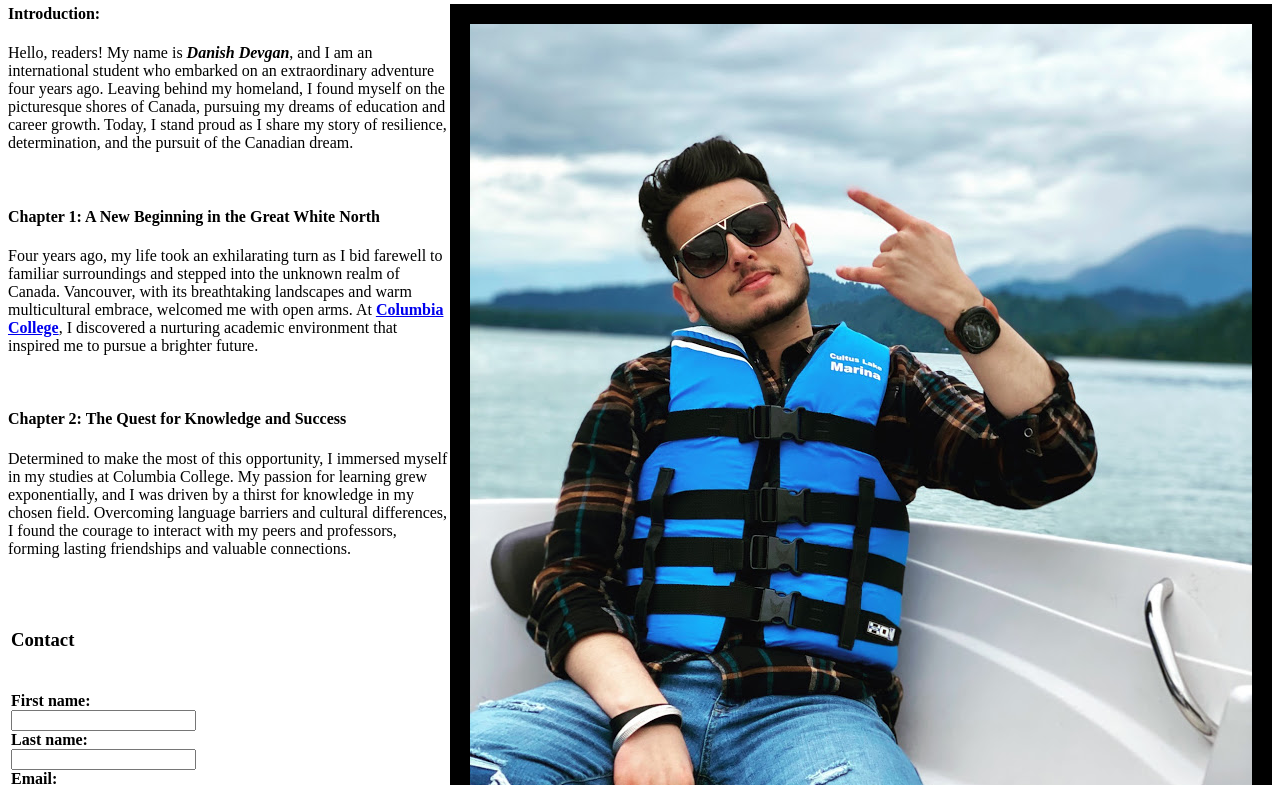
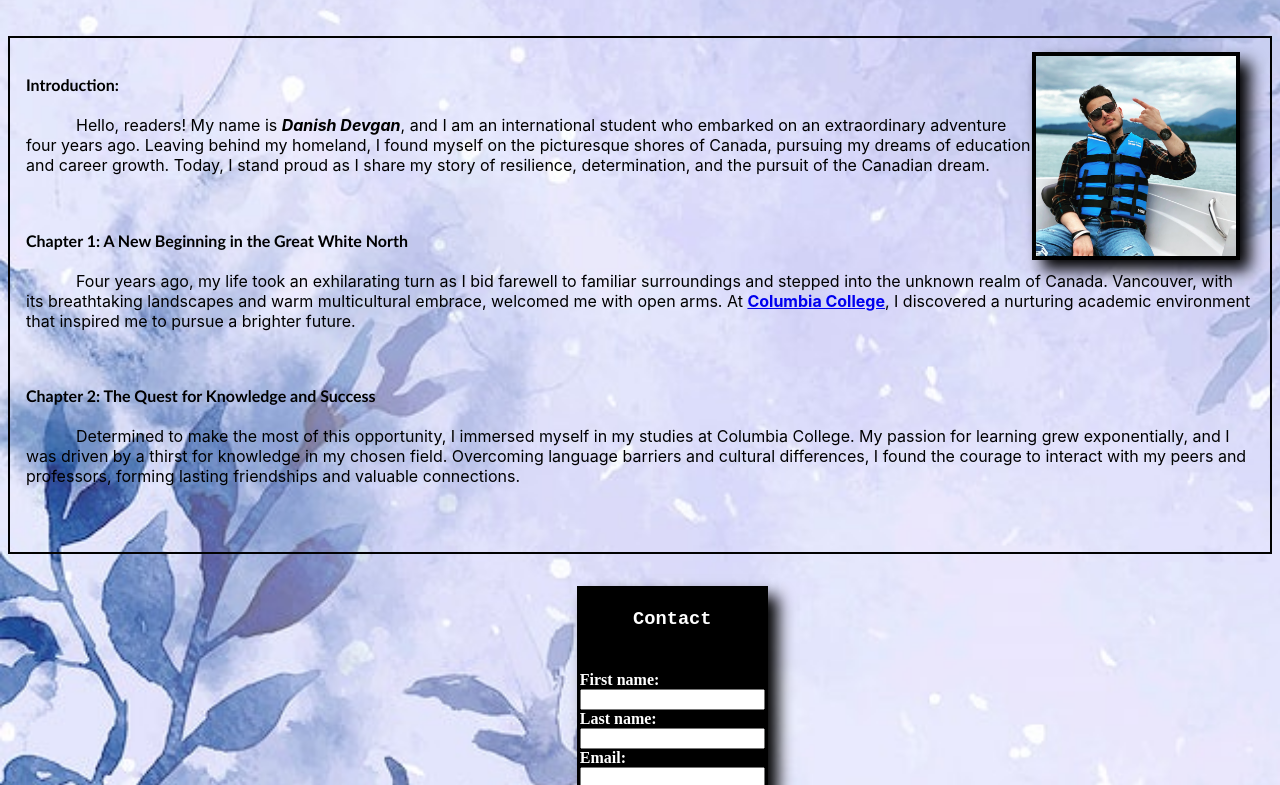
Before and after one commit to danishdevgn/Project5, a plain HTML site: page index.html in a window 1280 px wide. Shown: the part 89-874 px from the top of the page. Drawn offline with Linux system fonts and the light colour scheme.

Commit message:
first commit

```diff
--- a/css.css
+++ b/css/style.css
@@ -1,14 +1,14 @@
 img{
     width: 200px;
-    border: 4px solid; /* Add a border style, such as "solid" */
+    border: 4px solid;
     box-shadow: 10px 10px 15px black;
     margin-top: 2rem;
     margin-right: 1rem;
     animation-timing-function: ease-in;
 }
 body{
-    background-image: url("background.jpg");
-    background-repeat: no-repeat; /* Change "no" to "no-repeat" */
+    background-image: url("../img/background.jpg");
+    background-repeat: no-repeat;
     background-size: cover;
 }
 h3{
@@ -21,8 +21,6 @@ h3{
 table{
     background-color: black;
     color: white;
-    /* align: center; - this is not a valid CSS property */
-    /* position: bottom; - this is not a valid value for position property */
     margin-left: 45%;
     box-shadow: 10px 10px 15px black;
 }
--- a/index.html
+++ b/index.html
@@ -7,7 +7,7 @@
       My Personal Website
     </title>
     <link rel="icon" type="image/x-icon" href="https://cdn-icons-png.flaticon.com/128/9436/9436966.png">
-    <link rel="stylesheet" href="style.css">
+    <link rel="stylesheet" href="css/style.css">
 </head>
 <body>
 
@@ -17,7 +17,7 @@
         <h2>Danish Devgan</h2>
     </header>
     <aside class="grid-item aside-two">
-       <img src="danish.jpg" alt="image" align="right" border="20px">
+       <img src="img/danish.jpg" alt="image" align="right" border="20px">
     </aside>
     <aside class="grid-item aside-one">
         <h4>Introduction:</h4>
```
Also changed, not shown: .guides/img/image42.png (deleted), .guides/img/image47.png (deleted), .guides/img/image48.png (deleted), .guides/img/image65.png (deleted), .guides/img/image68.png (deleted), .guides/img/image75.png (deleted), .guides/img/image88.png (deleted), img/background.jpg (renamed from background.jpg), img/danish.jpg (renamed from danish.jpg), 1 other file.
